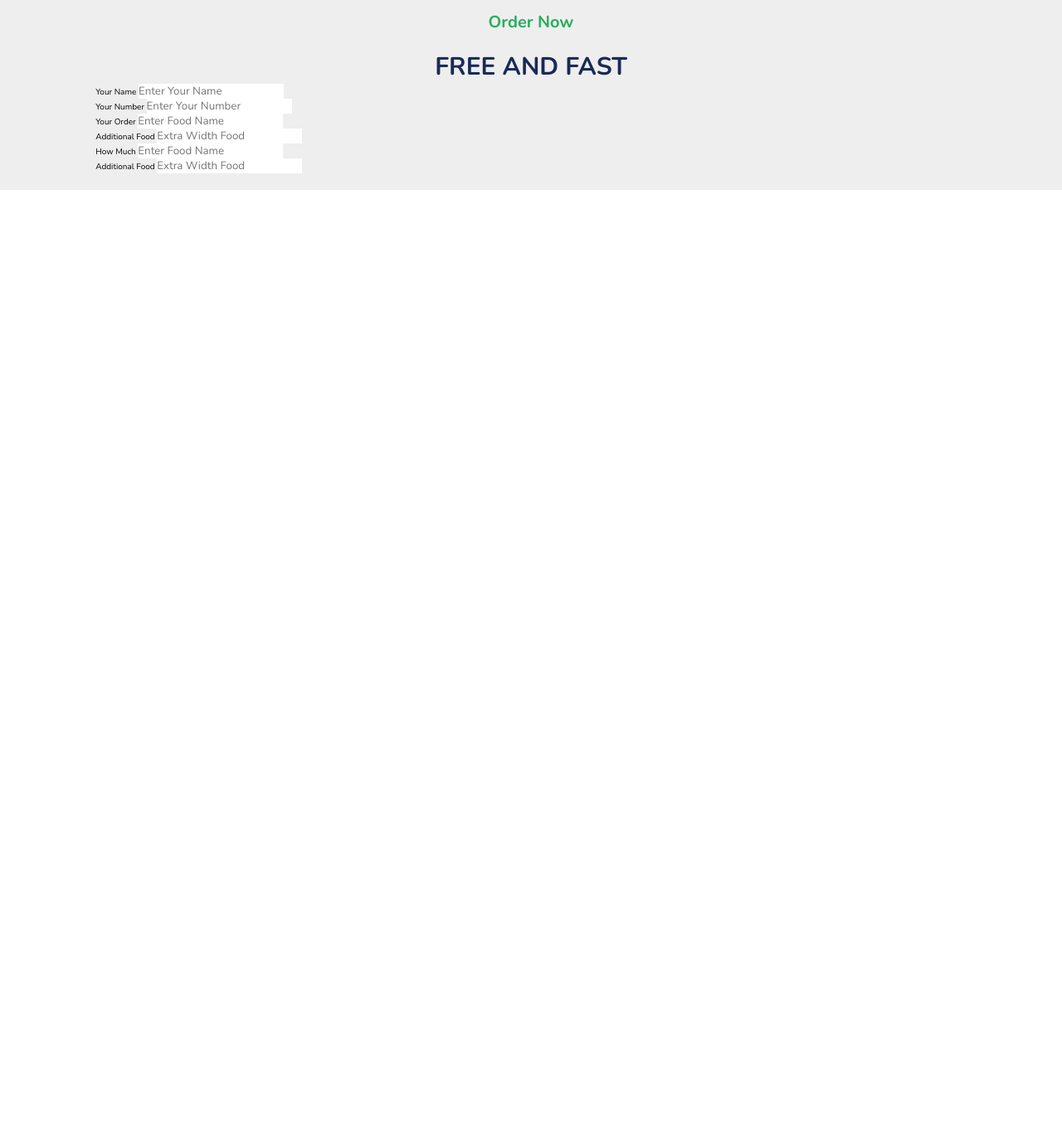
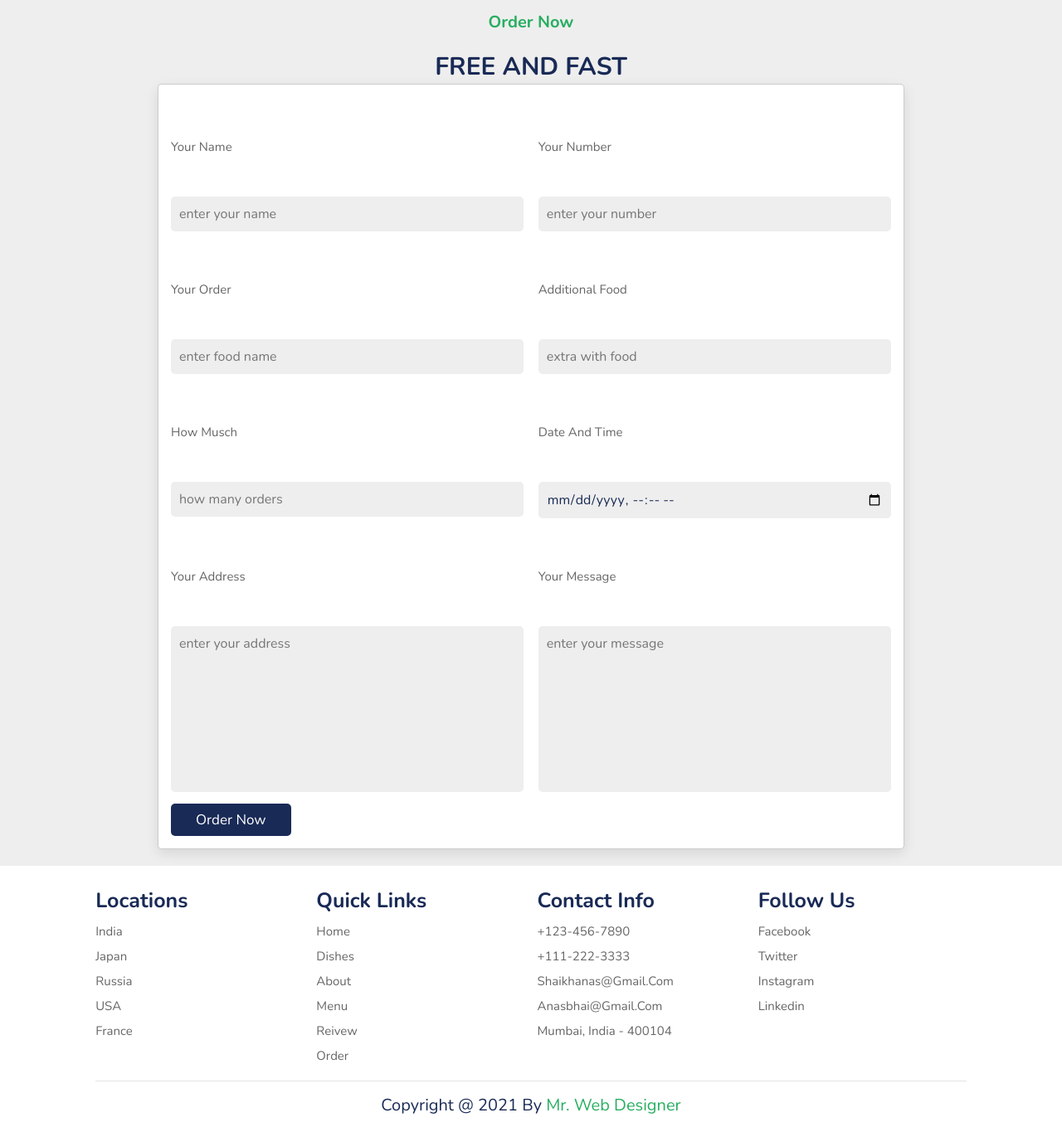
Before and after one commit to kajal-swain/practice-cafe, a plain HTML site: page index.html in a window 1280 px wide. Shown: the part 4490-5861 px from the top of the page at 83% size. Before the commit the page ends 4719 px from the top, so only its background shows below. Drawn offline with nearby package versions, Linux system fonts and the light colour scheme.

Commit message:
completed

```diff
--- a/index.html
+++ b/index.html
@@ -468,39 +468,102 @@
         <h3 class="sub-heading">order now</h3>
         <h1 class="heading">free and fast </h1>
         <form action="">
-           <div class="inputbox">
+            <div class="inputBox">
                 <div class="input">
                     <span>your name</span>
                     <input type="text" placeholder="enter your name">
                 </div>
                 <div class="input">
                     <span>your number</span>
-                <input type="text" placeholder="enter your number">
+                    <input type="number" placeholder="enter your number">
                 </div>
             </div>
-           <div class="inputbox">
+            <div class="inputBox">
                 <div class="input">
                     <span>your order</span>
                     <input type="text" placeholder="enter food name">
                 </div>
                 <div class="input">
                     <span>additional food</span>
-             <input type="test" placeholder="extra width food">
+                    <input type="test" placeholder="extra with food">
                 </div>
             </div>
-        <div class="inputbox">
+            <div class="inputBox">
                 <div class="input">
-                <span>how much</span>
-                <input type="text" placeholder="enter food name">
+                    <span>how musch</span>
+                    <input type="number" placeholder="how many orders">
                 </div>
                 <div class="input">
-             <span>additional food</span>
-             <input type="test" placeholder="extra width food">
+                    <span>date and time</span>
+                    <input type="datetime-local">
+                </div>
+            </div>
+            <div class="inputBox">
+                <div class="input">
+                    <span>your address</span>
+                    <textarea name="" placeholder="enter your address" id="" cols="30" rows="10"></textarea>
+                </div>
+                <div class="input">
+                    <span>your message</span>
+                    <textarea name="" placeholder="enter your message" id="" cols="30" rows="10"></textarea>
                 </div>
             </div>
 
+            <input type="submit" value="order now" class="btn">
+
+
+
         </form>
      </section>
+     <section class="footer">
+
+        <div class="box-container">
+
+            <div class="box">
+                <h3>locations</h3>
+                <a href="#">india</a>
+                <a href="#">japan</a>
+                <a href="#">russia</a>
+                <a href="#">USA</a>
+                <a href="#">france</a>
+            </div>
+
+            <div class="box">
+                <h3>quick links</h3>
+                <a href="#">home</a>
+                <a href="#">dishes</a>
+                <a href="#">about</a>
+                <a href="#">menu</a>
+                <a href="#">reivew</a>
+                <a href="#">order</a>
+            </div>
+
+            <div class="box">
+                <h3>contact info</h3>
+                <a href="#">+123-456-7890</a>
+                <a href="#">+111-222-3333</a>
+                <a href="#">shaikhanas@gmail.com</a>
+                <a href="#">anasbhai@gmail.com</a>
+                <a href="#">mumbai, india - 400104</a>
+            </div>
+
+            <div class="box">
+                <h3>follow us</h3>
+                <a href="#">facebook</a>
+                <a href="#">twitter</a>
+                <a href="#">instagram</a>
+                <a href="#">linkedin</a>
+            </div>
+
+        </div>
+
+        <div class="credit"> copyright @ 2021 by <span>mr. web designer</span> </div>
+        <div class="loader-container">
+            <img src="images/loader.gif" alt="">
+        </div>
+
+    </section>
+
 
 
 
--- a/js/script.js
+++ b/js/script.js
@@ -53,6 +53,15 @@ var swiper = new Swiper(".review-slider", {
     },
   },
 });
+function loader(){
+  document.querySelector('.loader-container').classList.add('fade-out');
+}
+
+function fadeOut(){
+  setInterval(loader, 3000);
+}
+
+window.onload = fadeOut;
 
 
 function loader(){
--- a/style.css
+++ b/style.css
@@ -431,6 +431,120 @@ object-fit: cover;
     line-height: 1.8;
     color: var(--light-color);
 }
+.order form{
+    width: 90rem;
+    border-radius: .5rem;
+    box-shadow: var(--box-shadow);
+    border: .1rem solid rgba(0,0,0,.2);
+    background: #fff;
+    padding: 1.5rem;
+    margin: 0 auto;
+}
+.order form .inputBox{
+    display: flex;
+    flex-wrap: wrap;
+    justify-content: space-between;
+}
+.order form .inputBox .input{
+    width: 49%;
+}
+.order form .inputBox .input span{
+    display: block;
+    padding: 5rem 0;
+    font-size: 1.5rem;
+    color: var(--light-color);
+}
+.order form .inputBox .input input,
+.order form .inputBox .input textarea{
+    background:#eee;
+    border-radius: .5rem;
+    padding:1rem;
+    font-size: 1.6rem;
+    color:var(--black);
+    text-transform: none;
+    margin-bottom: 1rem;
+    width:100%;
+}
+
+.order form .inputBox .input input:focus,
+.order form .inputBox .input textarea:focus{
+    border:.1rem solid var(--green);
+}
+
+.order form .inputBox .input textarea{
+    height:20rem;
+    resize: none;
+}
+
+.order form .btn{
+    margin-top: 0;
+}
+.footer .box-container{
+    display: grid;
+    grid-template-columns: repeat(auto-fit, minmax(25rem, 1fr));
+    gap:1.5rem;
+}
+
+.footer .box-container .box h3{
+    padding:.5rem 0;
+    font-size: 2.5rem;
+    color:var(--black);
+}
+
+.footer .box-container .box a{
+    display: block;
+    padding:.5rem 0;
+    font-size: 1.5rem;
+    color:var(--light-color);
+}
+
+.footer .box-container .box a:hover{
+    color:var(--green);
+    text-decoration: underline;
+}
+
+.footer .credit{
+    text-align: center;
+    border-top: .1rem solid rgba(0,0,0,.1);
+    font-size: 2rem;
+    color:var(--black);
+    padding:.5rem;
+    padding-top: 1.5rem;
+    margin-top: 1.5rem;
+}
+
+.footer .credit span{
+    color:var(--green);
+}
+
+.loader-container{
+    position: fixed;
+    top:0; left:0;
+    height:100%;
+    width:100%;
+    z-index: 10000;
+    background:#fff;
+    display: flex;
+    align-items: center;
+    justify-content: center;
+    overflow: hidden;
+}
+
+.loader-container img{
+    width:35rem;
+}
+
+.loader-container.fade-out{
+    top:-110%;
+    opacity:0;
+}
+
+
+
+
+
+
+
 @media(max-width:991px){
     html{
         font-size: 55%;
```
Lines whose indentation alone changed are shown as unchanged.
